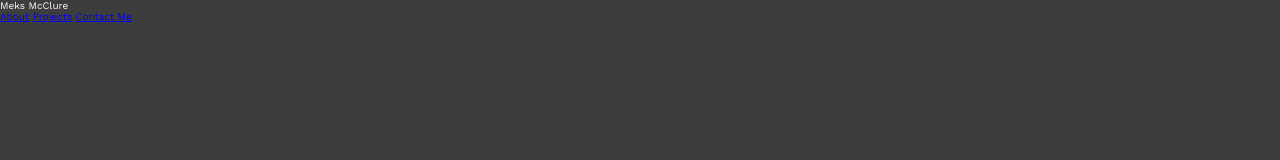
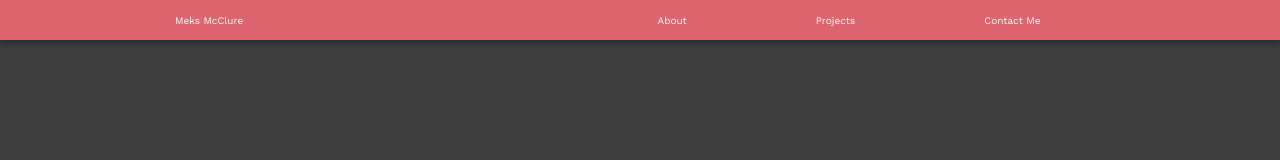
Before and after one commit to MMcClure11/portfolio-practice, a plain HTML site: page index.html in a window 1280 px wide. Drawn offline with nearby package versions, Linux system fonts and the light colour scheme.

Commit message:
Add styling to links

```diff
--- a/styles.css
+++ b/styles.css
@@ -32,3 +32,29 @@ body {
   font-family: var(--work);
   color: var(--white);
 }
+
+#navbar {
+  display: flex;
+  justify-content: space-around;
+  align-items: center;
+  height: 4rem;
+  background-color: var(--light-red);
+  position: fixed;
+  width: 100%;
+  box-shadow: 0px 4px 4px 0px rgba(0, 0, 0, .25);
+}
+
+.links {
+  width: 40%;
+  display: flex;
+  justify-content: space-around;
+}
+
+.nav-link {
+  text-decoration: none;
+  color: var(--white);
+}
+
+.nav-link:hover {
+  transform: scale(1.5);
+}
```
